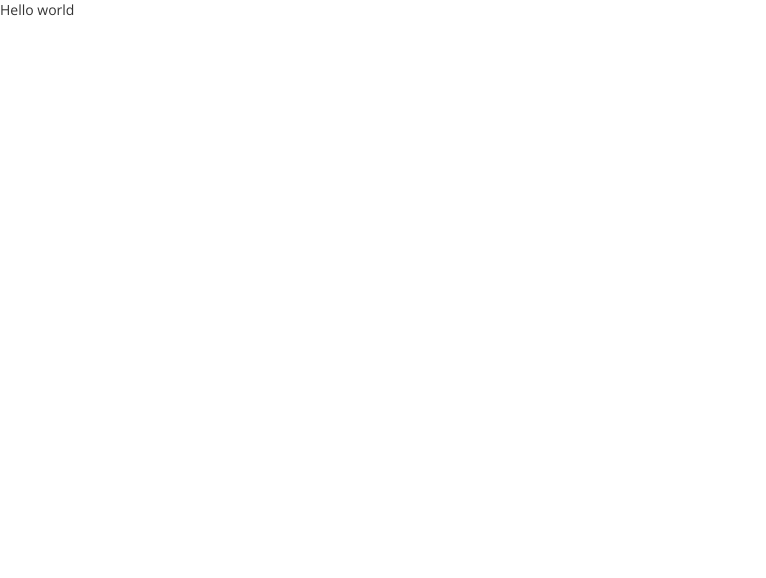
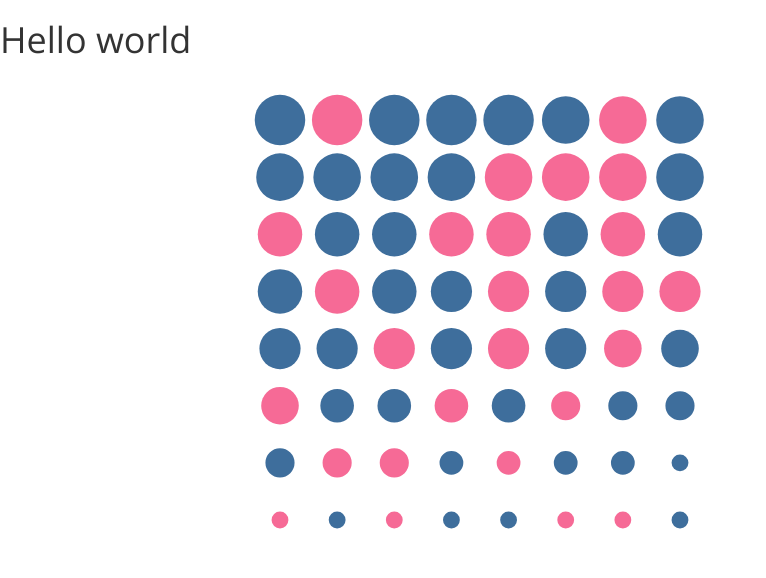
Before and after one commit to INFO-4602-5602/Final_Project_CU_Demographics, a plain HTML site: page index.html in a window 1280 px wide. Shown: the whole page, without its empty margins (0-766 px from the left). Drawn offline with nearby package versions, Linux system fonts and the light colour scheme.

Commit message:
starting out

```diff
--- a/data.js
+++ b/data.js
@@ -1,3 +1,76 @@
-// Constants
-var width = 1000;
-var height = 750;
+var width = 960,
+    height = 500;
+
+var filters = {
+  color: "all",
+  shape: "all"
+}
+
+var grid = d3.layout.grid()
+  .size([400, 400]);
+
+var color = d3.scale.ordinal()
+  .domain(["pink", "blue"])
+  .range(["#F66A96", "#3E6E9C"]);
+
+var size = d3.scale.linear()
+  .domain([0, 9])
+  .range([0, 2000]);
+
+var symbol = d3.svg.symbol();
+
+var sortBySize = d3.comparator()
+  .order(d3.descending, function(d) { return d.size; });
+
+var data = d3.range(64).map(function(d) {
+  return {
+    id: d,
+    size: 1 + Math.floor(Math.random() * 9),
+    color: Math.random() > 0.5 ? "pink" : "blue",
+    shape: "circle"
+  };
+});
+
+var svg = d3.select("body").append("svg")
+  .attr({
+    width: width,
+    height: height
+  })
+.append("g")
+  .attr("transform", "translate(280,50)");
+
+var filterButtons = d3.selectAll(".filter-btn")
+  .on("click", function(d) {
+    d3.event.preventDefault();
+    filters[this.dataset.filter] = this.dataset.value;
+    update();
+  });
+
+update();
+
+function update() {
+  var node = svg.selectAll(".node")
+    .data(grid(data.filter(applyFilters).sort(sortBySize)), function(d) { return d.id; });
+  node.enter().append("path")
+    .attr("class", "node")
+    .attr("d", function(d) { return symbol.type(d.shape).size(1e-9)(); })
+    .attr("transform", function(d) { return "translate(" + d.x + "," + d.y + ")"; })
+    .style("fill", function(d) { return color(d.color); });
+  node.transition().duration(1000).delay(function(d, i) { return i * 20; })
+    .attr("d", function(d) { return symbol.type(d.shape).size(size(d.size))(); })
+    .attr("transform", function(d) { return "translate(" + d.x + "," + d.y + ")"; });
+  node.exit().transition()
+    .attr("d", function(d) { return symbol.type(d.shape).size(1e-9)(); })
+    .remove();
+
+  filterButtons
+    .classed("active", function(d) { return this.dataset.value === filters[this.dataset.filter]; });
+}
+
+function applyFilters(d) {
+  for (var f in filters) {
+    if (filters[f] === "all") continue;
+    if (filters[f] !== d[f]) return false;
+  }
+  return true;
+}
--- a/index.html
+++ b/index.html
@@ -14,10 +14,14 @@
   <script src="https://ajax.googleapis.com/ajax/libs/jquery/2.2.4/jquery.min.js"></script>
   <script src="https://maxcdn.bootstrapcdn.com/bootstrap/3.3.6/js/bootstrap.min.js"></script>
   <script src="https://d3js.org/d3.v3.min.js"></script>
+  <script src="d3-grid.js"></script>
+  <script src="d3-comparator.js"></script>
 </head>
 
 <body>
+<h1>
 Hello world
+</h1>
   <script type="text/javascript" src="data.js"></script>
 </body>
 </html>
```
